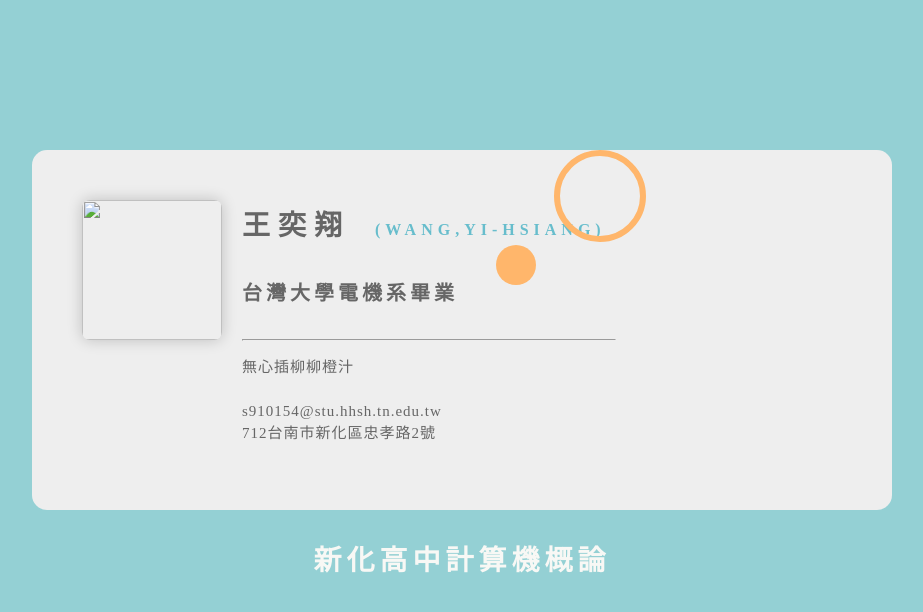
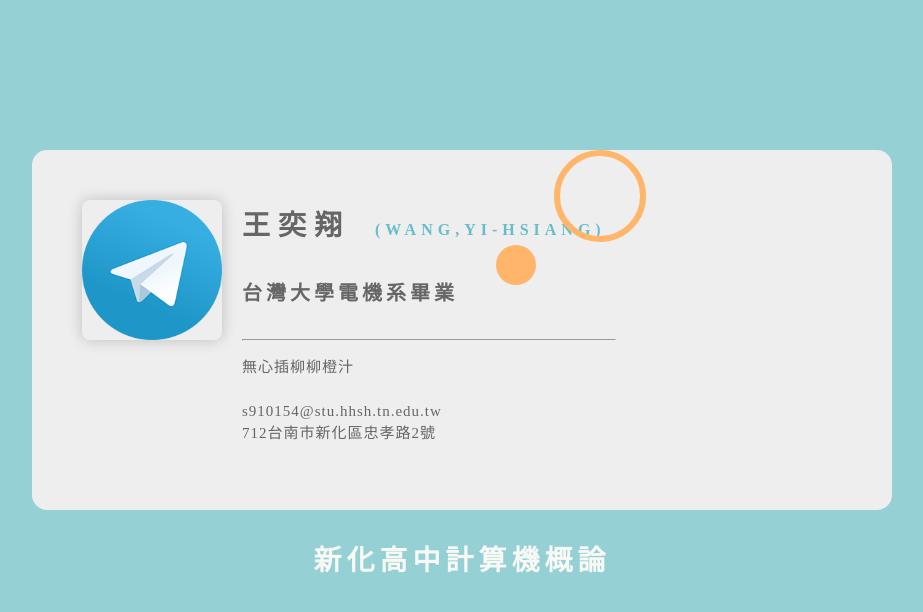
Before and after one commit to willis002/willis002.github.io, a plain HTML site: page index.html in a window 1280 px wide. Shown: the whole page, without its empty margins (178-1101 px from the left). Drawn offline with Linux system fonts and the light colour scheme.

Commit message:
Update index.html

```diff
--- a/index.html
+++ b/index.html
@@ -13,7 +13,7 @@
 <body>
     <!-- 名片區塊-->
   <div class="namecard">
-  <img src="telegram-logo.png" />
+  <img src="img/telegram-logo.png" />
     <!--  名片右邊文字區塊-->
   <div class="right">
     <h2>王奕翔
```
